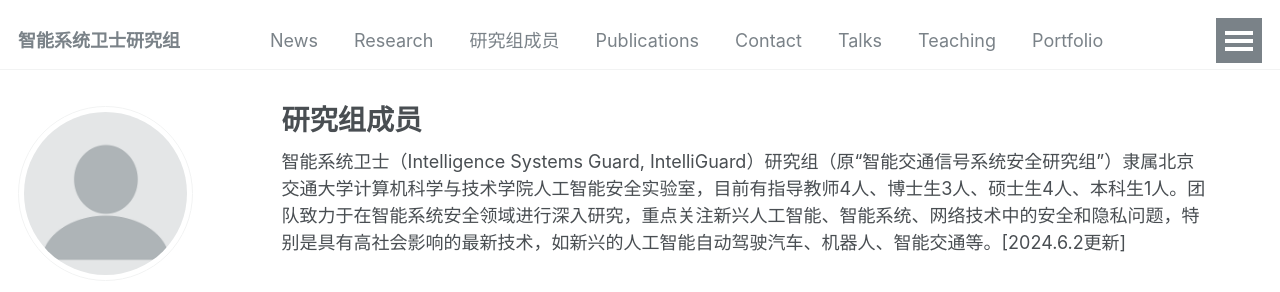
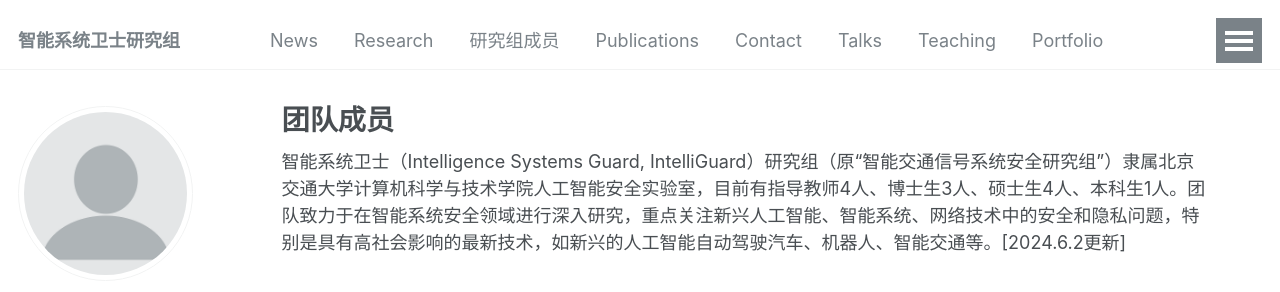
Before and after one commit to IntelliGuard/IntelliGuard-CN, a Jekyll site: the page built from _pages/members.md, in a window 1280 px wide and 900 px high. Shown: the top 292 px of the window. Built offline with Jekyll 4.4.1, drawn with Linux system fonts in a browser that asks for light colours; some web fonts are replaced.

Commit message:
update members

```diff
--- a/_pages/members.md
+++ b/_pages/members.md
@@ -1,6 +1,6 @@
 ---
 permalink: /members/
-title: "研究组成员"
+title: "团队成员"
 author_profile: true
 redirect_from:
   - /members.html
```
